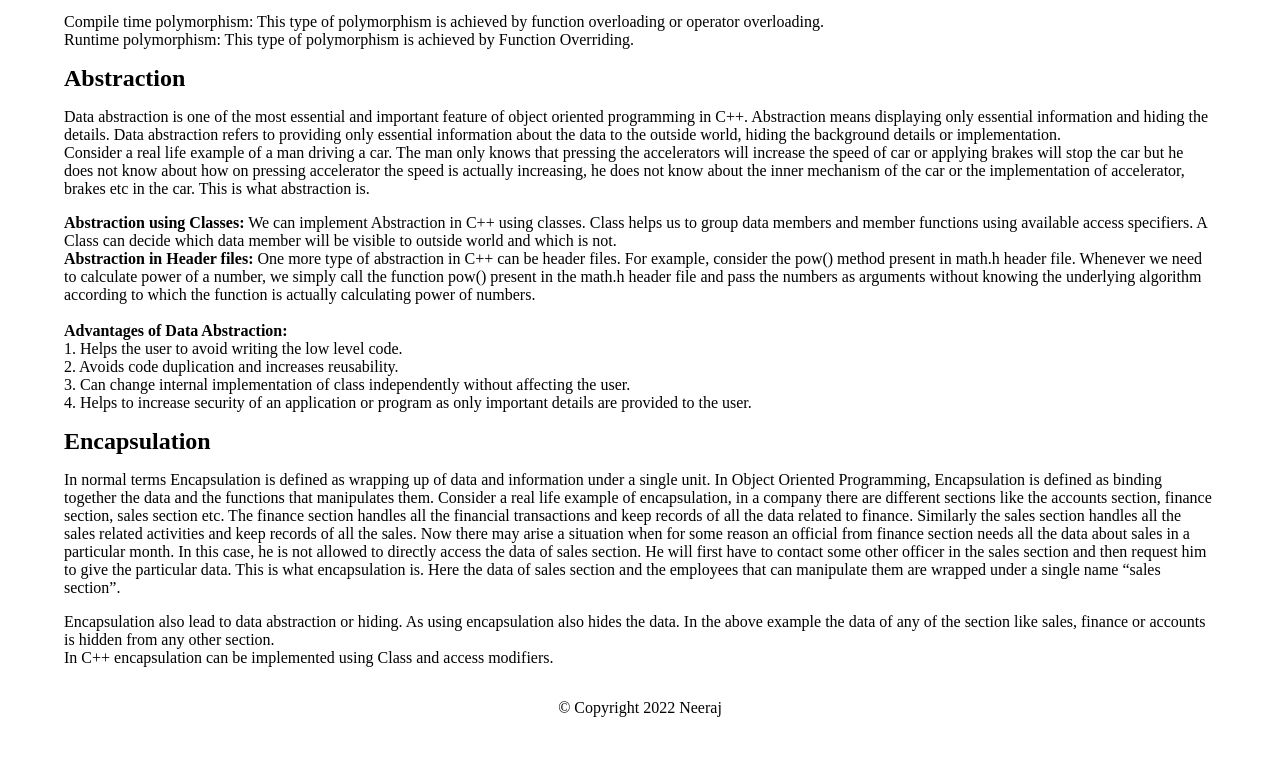
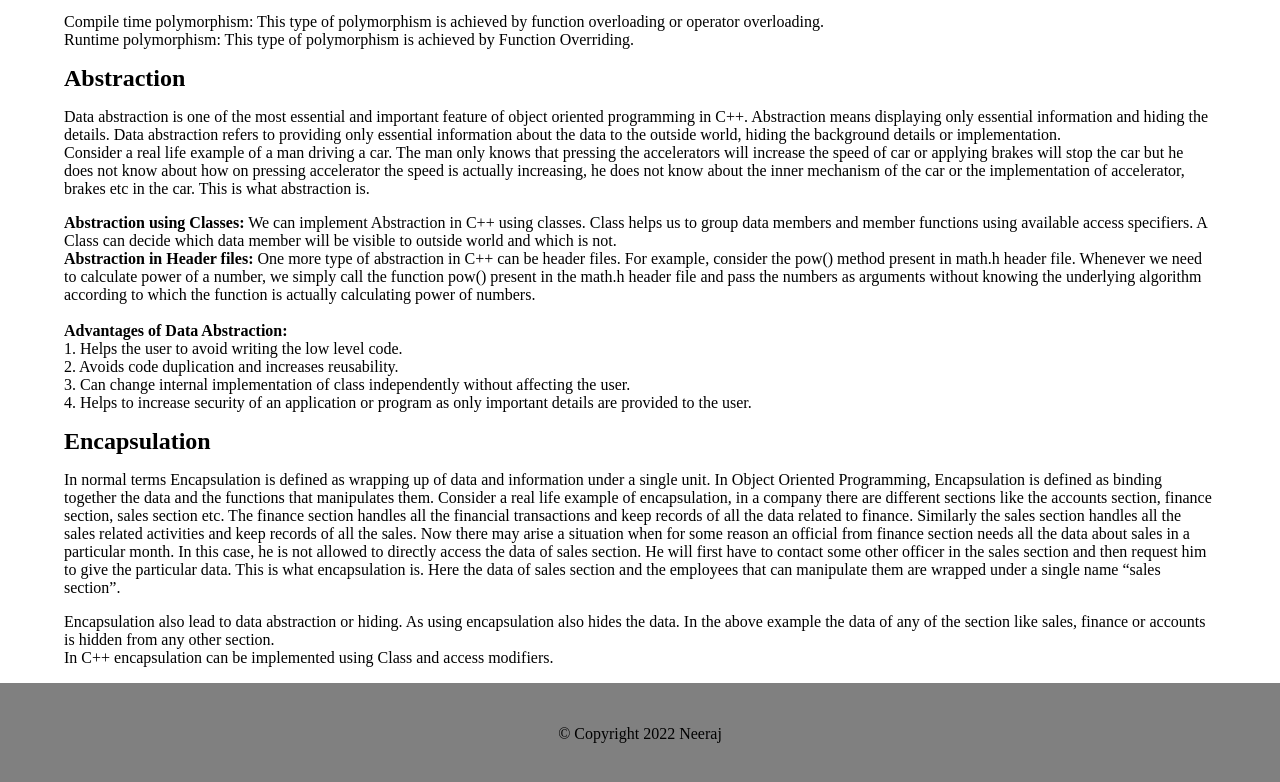
Before and after one commit to iamneeraj542/Assignment-Website, a plain HTML site: page index.html in a window 1280 px wide. Shown: the part 1630-2412 px from the top of the page. Before the commit the page ends 2363 px from the top, so only its background shows below. Drawn offline with Linux system fonts and the light colour scheme.

Commit message:
Adding css

```diff
--- a/styles.css
+++ b/styles.css
@@ -131,3 +131,8 @@ code {
 	}
 
 }
+/* Bottom */
+.bottom{
+	padding: 2% 7%;
+	background-color: grey;
+}
```
